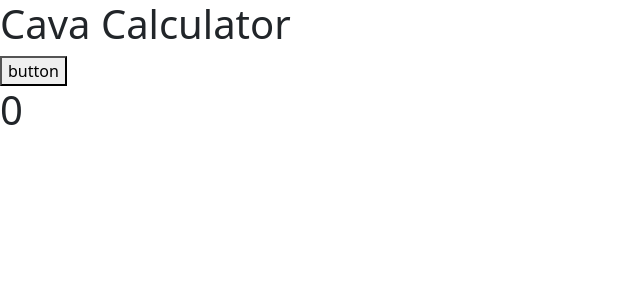
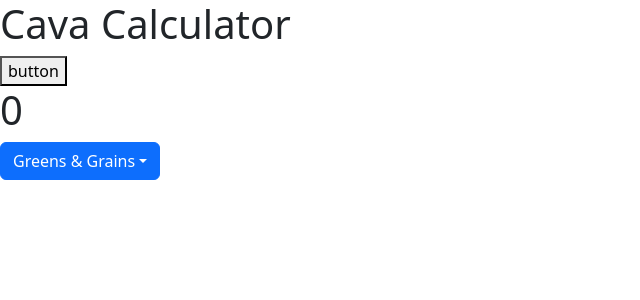
Before and after one commit to johnathanmann/cava-calculator, a React (Create React App) app: page /#/ in a window 1280 px wide. Shown: the top 300 px of the page, without its empty margins (0-640 px from the left). Built offline with nearby package versions, Linux system fonts and the light colour scheme.

Commit message:
Dropdown menu mapping appropriate objects

```diff
--- a/package.json
+++ b/package.json
@@ -8,6 +8,7 @@
     "@testing-library/user-event": "^13.5.0",
     "bootstrap": "^5.2.3",
     "react": "^18.2.0",
+    "react-bootstrap": "^2.7.4",
     "react-dom": "^18.2.0",
     "react-router-dom": "^6.11.2",
     "react-scripts": "5.0.1",
--- a/src/pages/Homepage.js
+++ b/src/pages/Homepage.js
@@ -1,6 +1,9 @@
-import { useState, useEffect } from "react";
+import { useState } from "react";
+import { Dropdown } from "react-bootstrap";
 import "../styles/styles.css";
 import nutrition from "../assets/nutrition.json"
+
+let greens = nutrition.filter(x => x.type === "greens & grains");
 
 export default function Homepage(){
   const [allValues, setAllValues] = useState({
@@ -34,12 +37,20 @@ export default function Homepage(){
 }
 
 
-console.log(allValues)
+console.log(greens)
     return(
       <div>
         <h1>Cava Calculator</h1>
         <button onClick={() => changeHandler("Garlic Dressing")}>button</button>
         <h1>{allValues.calories}</h1>
+        <Dropdown>
+          <Dropdown.Toggle id="dropdown-basic">Greens & Grains</Dropdown.Toggle>
+          <Dropdown.Menu>
+          {greens.map((link, index)=>{
+              console.log(greens[index].name)
+                            return <Dropdown.Item>{greens[index].name}</Dropdown.Item>})}
+          </Dropdown.Menu>
+        </Dropdown>
         </div>
     )
 }
```
Also changed, not shown: 1 other file (tests, documents, lock files or other folders).
